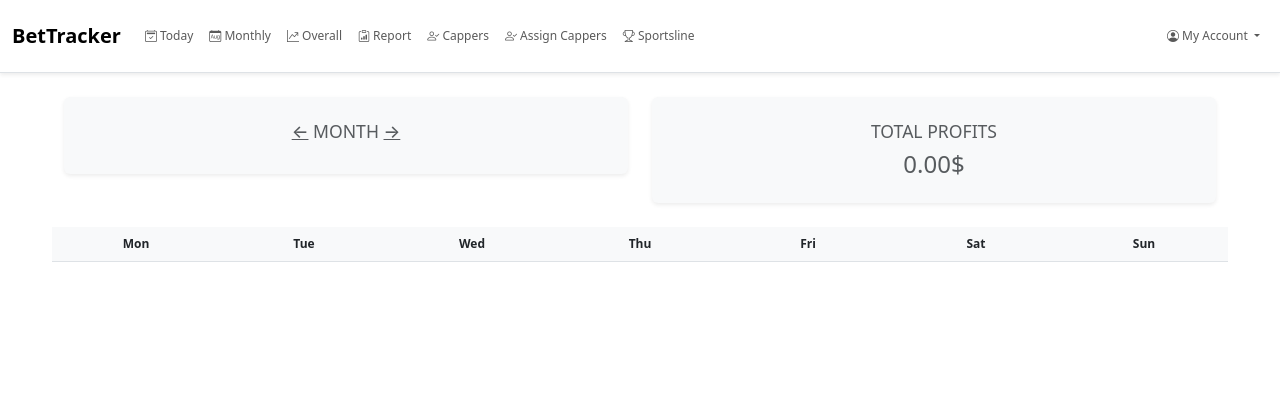
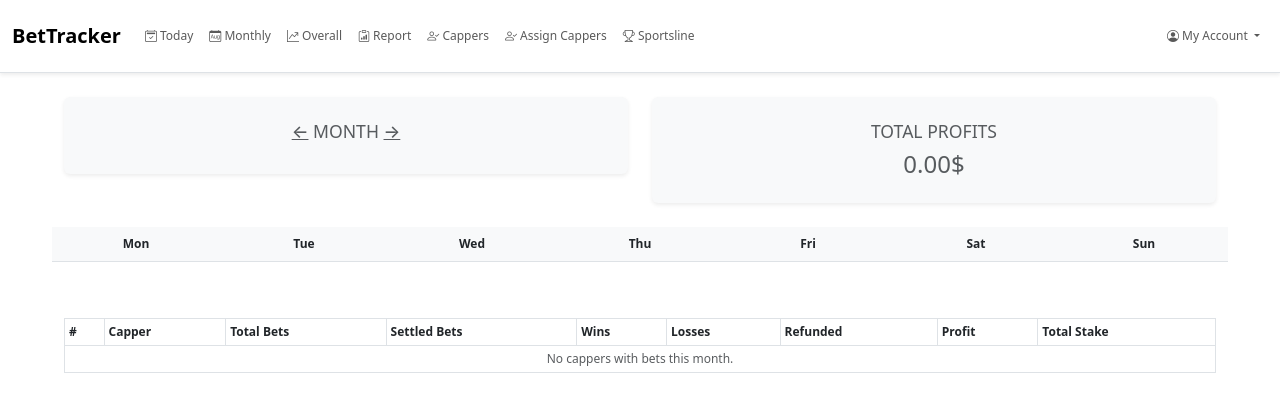
Before and after one commit to JReko/betting-history-web, a Python web app: template templates/calendar.html in a window 1280 px wide. Shown: the top 412 px of the page. Run offline with Jinja, Linux system fonts and the light colour scheme; the template is opened without the code that fills it, so the values that code supplies are empty; some libraries are stand-ins or nearby versions.

Commit message:
feat: Add monthly capper report in calendar view

```diff
--- a/sportsline.py
+++ b/sportsline.py
@@ -16,7 +16,8 @@ def scrape_page(offset: int, chunk: int, capper_id: int = 51219409) -> bool:
 
     # Connection string
     # DEV
-    conn = psycopg2.connect("postgresql://local_user:strong_password@localhost:5432/betting_history_web")
+    # conn = psycopg2.connect("postgresql://local_user:strong_password@localhost:5432/betting_history_web")
+    conn = psycopg2.connect("postgresql://umv6rl45h3vo4:pa3d9f780aad83a4be83090945bdd0b0d7d6a993814b2219388187daadb82b821@c8m0261h0c7idk.cluster-czrs8kj4isg7.us-east-1.rds.amazonaws.com:5432/d5t05b9j49d371")
 
     # Create a cursor to execute SQL queries
     cursor = conn.cursor()
--- a/templates/calendar.html
+++ b/templates/calendar.html
@@ -122,4 +122,55 @@ h2 strong {
         {% endfor %}
     </div>
 </div>
+
+<div class="container mt-5">
+  <table class="table table-bordered table-sm table-hover">
+    <thead>
+      <tr>
+        <th>#</th>
+        <th>Capper</th>
+        <th>Total Bets</th>
+        <th>Settled Bets</th>
+        <th>Wins</th>
+        <th>Losses</th>
+        <th>Refunded</th>
+        <th>Profit</th>
+        <th>Total Stake</th>
+      </tr>
+    </thead>
+    <tbody>
+      {% for row in monthly_cappers %}
+      <tr>
+        <td>{{ loop.index }}</td>
+        <td>
+          <a href="/capper/{{ row.capper }}">{{ row.capper }}</a>
+        </td>
+        <td>{{ row.bets_count }}</td>
+        <td>{{ row.settled_bets }}</td>
+        <td>{{ row.wins }}</td>
+        <td>{{ row.losses }}</td>
+        <td>{{ row.refunded }}</td>
+        <td>
+          {% if row.profit > 0 %}
+            <span class="text-success">+{{ "{:.2f}".format(row.profit) }}$</span>
+          {% elif row.profit < 0 %}
+            <span class="text-danger">{{ "{:.2f}".format(row.profit) }}$</span>
+          {% else %}
+            <span>{{ "{:.2f}".format(row.profit) }}$</span>
+          {% endif %}
+        </td>
+        <td>{{ "{:.2f}".format(row.total_stake) }}$</td>
+      </tr>
+      {% else %}
+      <tr>
+        <td colspan="9" class="text-center text-muted">
+          No cappers with bets this month.
+        </td>
+      </tr>
+      {% endfor %}
+    </tbody>
+  </table>
+</div>
+
+
 {% endblock %}
```
Also changed, not shown: app/calendar/routes.py (+8 -1 lines), app/capper_queries.py (+35 -0 lines), pupeteer-test.py (added, +31 -0 lines).
